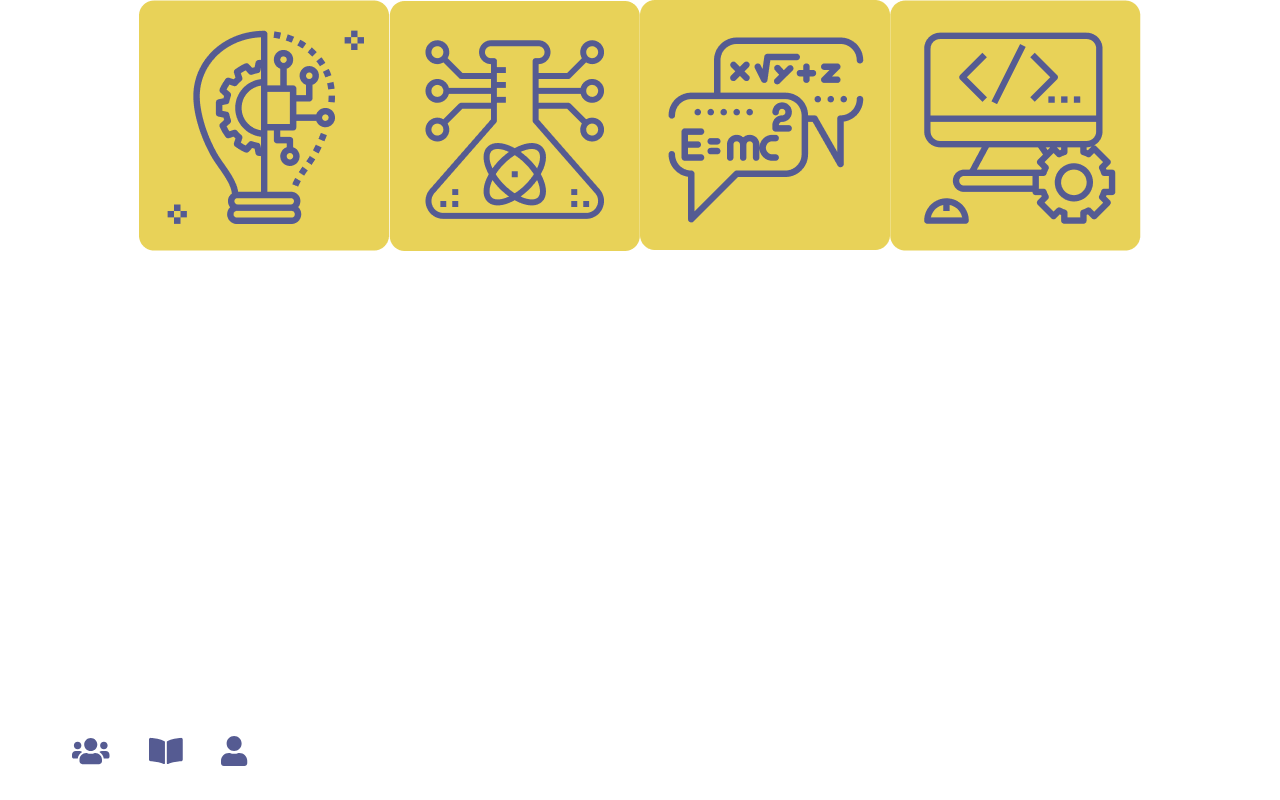
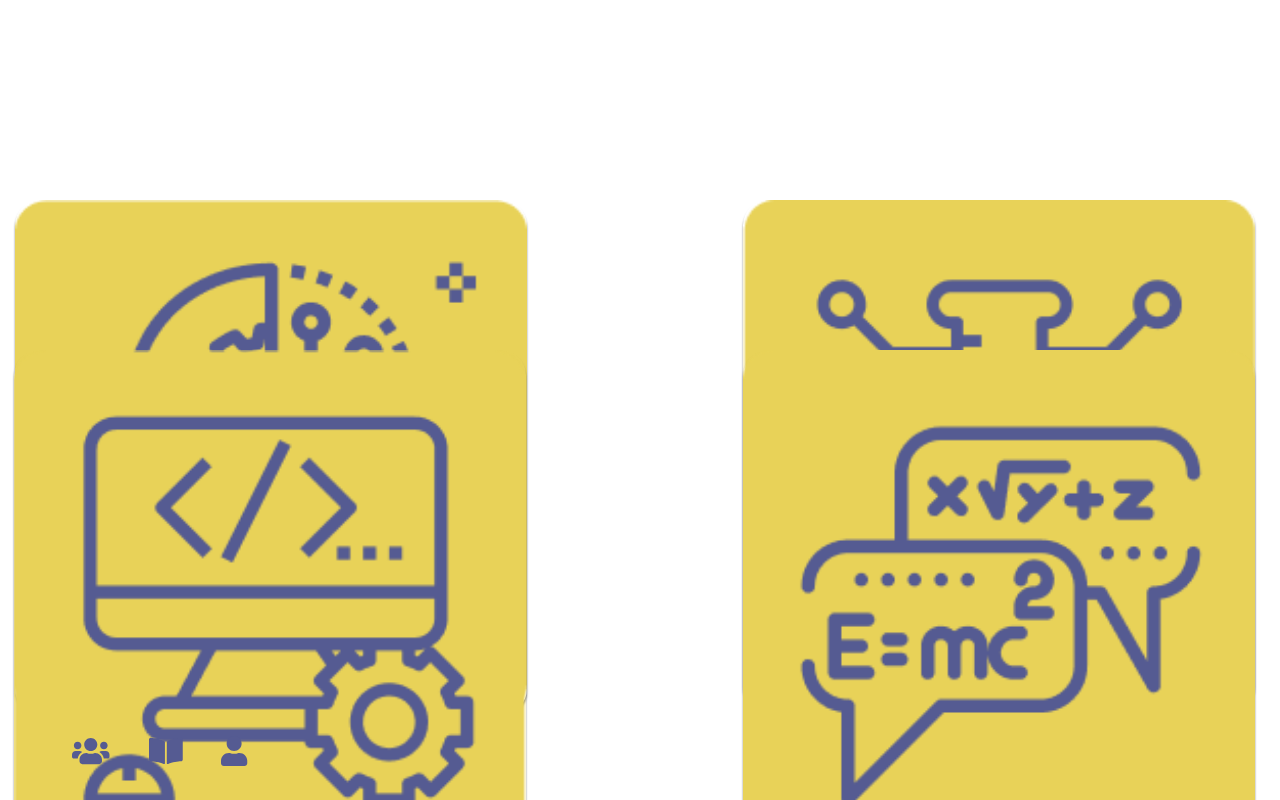
Before and after one commit to VioletaLibertad/hackaton-laboratoria, a React (Create React App) app: page /descubre in a window 1280 px wide. Built offline with nearby package versions, Linux system fonts and the light colour scheme.

Commit message:
descubre css

```diff
--- a/src/Components/Discover/Discover.js
+++ b/src/Components/Discover/Discover.js
@@ -1,5 +1,6 @@
 import React, { Component } from 'react';
 import {Link} from 'react-router-dom';
+import './Discover2.css'
 import FixedNavbar from '../Shared/Navbar';
 import Science from '../../img/science.png';
 import Maths from '../../img/math.png';
@@ -11,10 +12,10 @@ class Discover extends Component {
     return(
       <div>
         <div className="boxes-wrapper">
-          <Link to="/descubre/ingenierias"><img src={Engineer} alt="Engineer"/></Link>
-          <img src={Science} alt="science"/>
-          <img src={Maths} alt="Maths"/>
-          <img src={Tech} alt="Tech"/>
+          <Link  to="/descubre/ingenierias"><img className="cards eng" src={Engineer} alt="Engineer"/></Link>
+          <img className="cards scn" src={Science} alt="science"/>
+          <img className="cards mat" src={Maths} alt="Maths"/>
+          <img className="cards tec" src={Tech} alt="Tech"/>
         </div>
         <FixedNavbar/>
       </div>
--- /dev/null
+++ b/src/Components/Discover/Discover2.css
@@ -0,0 +1,32 @@
+.cards{
+  -webkit-box-shadow: 0 3px 2px #777;
+	-moz-box-shadow: 0 3px 2px #777;
+	box-shadow: 0 3px 2px #777;
+  width: 40%;
+  border-radius: 25px;
+}
+
+.eng{
+  position: fixed;
+  left: 15px;
+  top: 200px;
+}
+
+.scn{
+  position: fixed;
+  top: 200px;
+  right: 25px;
+}
+
+.mat{
+  position: fixed;
+  top: 350px;
+  right: 25px;
+}
+
+.tec{
+  position: fixed;
+  top: 350px;
+  left: 14px;
+
+}
```
Also changed, not shown: src/Components/Discover/Discover.css (added).
